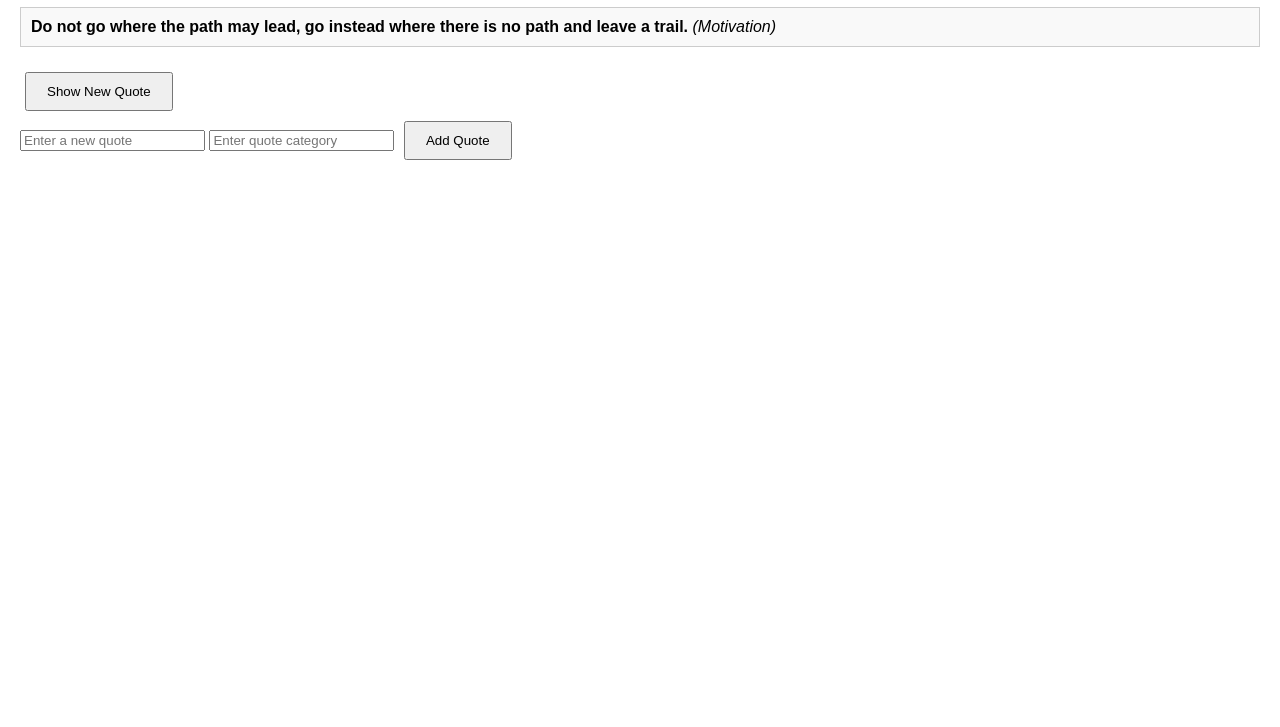
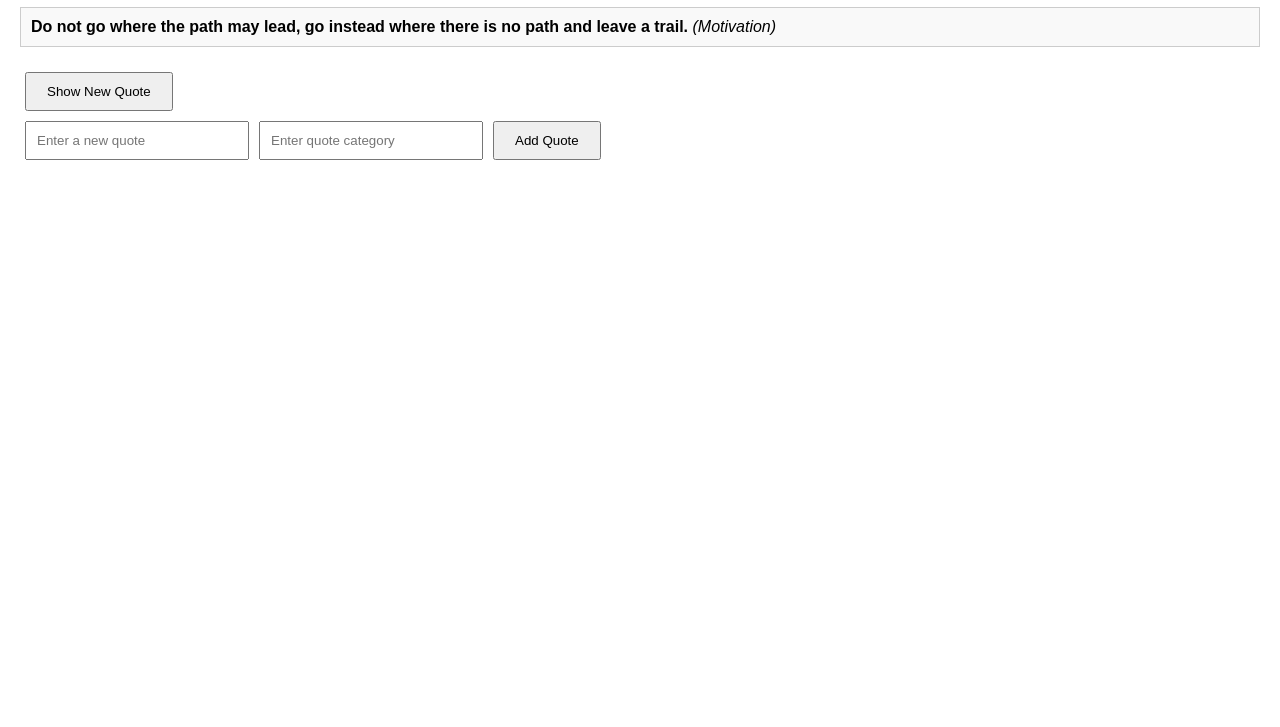
Before and after one commit to Samidcd/alx_fe_javascript, a plain HTML site: page dom-manipulation/index.html in a window 1280 px wide. Shown: the part 73-800 px from the top of the page. Drawn offline with Linux system fonts and the light colour scheme.

Commit message:
Updated index.html and script.js for Dynamic Quote Generator

```diff
--- a/dom-manipulation/index.html
+++ b/dom-manipulation/index.html
@@ -20,6 +20,11 @@
       margin: 5px;
       cursor: pointer;
     }
+    input {
+      padding: 10px;
+      margin: 5px;
+      width: 200px;
+    }
   </style>
 </head>
 <body>
@@ -27,11 +32,7 @@
   <div id="quoteDisplay">Your quote will appear here...</div>
   <button id="newQuote">Show New Quote</button>
 
-  <div>
-    <input id="newQuoteText" type="text" placeholder="Enter a new quote" />
-    <input id="newQuoteCategory" type="text" placeholder="Enter quote category" />
-    <button onclick="addQuote()">Add Quote</button>
-  </div>
+  <!-- The form will be dynamically added here by JavaScript -->
 
   <script src="script.js"></script>
 </body>
--- a/dom-manipulation/script.js
+++ b/dom-manipulation/script.js
@@ -11,6 +11,36 @@ let quotes = [
   const randomIndex = Math.floor(Math.random() * quotes.length);
   const randomQuote = quotes[randomIndex];
   quoteDisplay.innerHTML = `<strong>${randomQuote.text}</strong> <em>(${randomQuote.category})</em>`;
+}
+
+// Function to dynamically create the "Add Quote" form
+function createAddQuoteForm() {
+  // Create a container for the form
+  const formContainer = document.createElement('div');
+
+  // Create input fields
+  const quoteInput = document.createElement('input');
+  quoteInput.type = 'text';
+  quoteInput.id = 'newQuoteText';
+  quoteInput.placeholder = 'Enter a new quote';
+
+  const categoryInput = document.createElement('input');
+  categoryInput.type = 'text';
+  categoryInput.id = 'newQuoteCategory';
+  categoryInput.placeholder = 'Enter quote category';
+
+  // Create the "Add Quote" button
+  const addButton = document.createElement('button');
+  addButton.textContent = 'Add Quote';
+  addButton.onclick = addQuote;
+
+  // Append inputs and button to the form container
+  formContainer.appendChild(quoteInput);
+  formContainer.appendChild(categoryInput);
+  formContainer.appendChild(addButton);
+
+  // Append the form container to the body (or another specific element)
+  document.body.appendChild(formContainer);
 }
 
 // Function to add a new quote
@@ -31,5 +61,8 @@ let quotes = [
 // Event listener for the "Show New Quote" button
 document.getElementById('newQuote').addEventListener('click', showRandomQuote);
 
+// Call the function to create the "Add Quote" form
+createAddQuoteForm();
+
 // Display a random quote when the page loads
 showRandomQuote();
```
Lines whose indentation alone changed are shown as unchanged.
